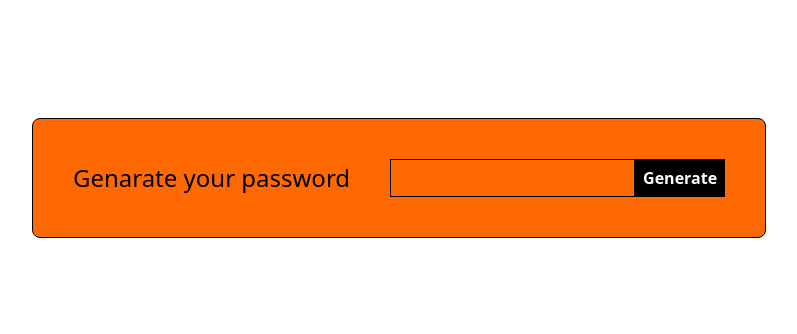
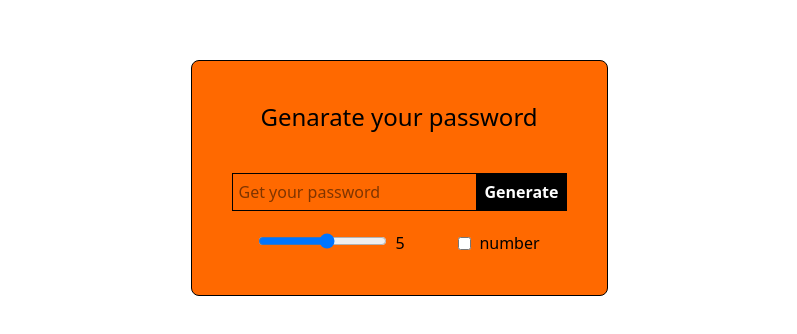
Before and after one commit to ig-ayush/password-generator, a React (Vite) app: page / in a window 1280 px wide. Shown: the part 142-476 px from the top of the page, without its empty margins (241-1038 px from the left). Built offline with nearby package versions, Linux system fonts and the light colour scheme.

Commit message:
update in ui

```diff
--- a/src/component/PassW.jsx
+++ b/src/component/PassW.jsx
@@ -1,11 +1,18 @@
+import { useCallback, useState } from "react";
+
 function Passw(){
+    const [value,setValue] = useState(5);
+    const rangeHandle = useCallback((e)=>{
+        setValue(e.target.value);
+    },[value]);
     return (
+
         <>
-            <div id="container" className="border p-10 rounded-lg bg-orange-500 ">
+            <div id="container" className="border p-8 md:p-10 rounded-lg bg-orange-500 ">
 
                 <div
                 id="password-gen"
-                className="flex items-center gap-10"
+                className="md:flex flex flex-col  items-center gap-10 mb-5"
                 >
                     <h1 className="text-2xl font-medium">Genarate your password</h1>
 
@@ -16,11 +23,42 @@ function Passw(){
                         <input
                         type="text"
                         className="border p-1.5 focus:outline-none"
+                        placeholder="Get your password"
+                        readOnly
                          />
                         <button
                         className="p-1.5 w-[90px] bg-black font-bold text-white hover:bg-blue-950 duration-150"
                         >Generate</button>
                     </div>
+
+                </div>
+                <div
+                id="options"
+                className="flex items-center justify-around"
+                >
+                    <div id="rang-con">
+                        <input
+                        id="length"
+                        type="range"
+                        name="length"
+                        min="7"
+                        max="20"
+                        onChange={rangeHandle}
+                        className="cursor-pointer mr-2"
+                        />
+                        <span>{value}</span>
+                    </div>
+
+                   <div
+                    id="number-check"
+                    className="flex gap-2 items-center">
+                     <input
+                        type="checkbox"
+                        id="numberActive"
+                        className=""
+                    />
+                    <label>number</label>
+                   </div>
                 </div>
             </div>
         </>
```
